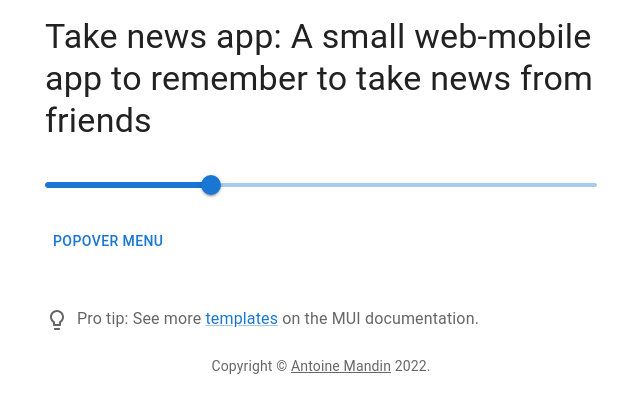
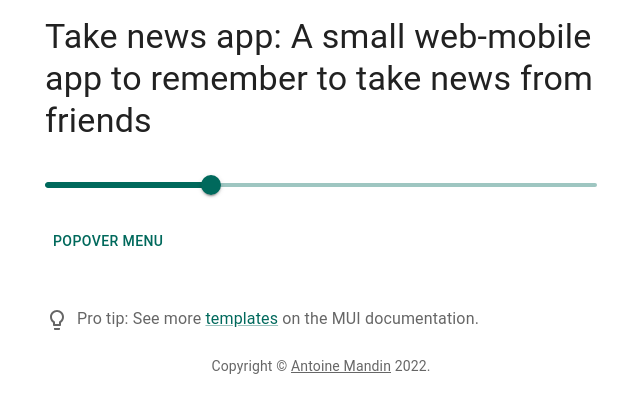
Before and after one commit to Doreapp/TakeNews, a React (Create React App) app: page / in a window 1280 px wide. Shown: the top 412 px of the page, without its empty margins (319-959 px from the left). Built offline with nearby package versions, Linux system fonts and the light colour scheme.

Commit message:
:lipstick: Introduce theme and logo

```diff
--- /dev/null
+++ b/src/Theme.tsx
@@ -0,0 +1,21 @@
+/**
+ * App theme options
+ *
+ * One may use:
+ * - https://m2.material.io/resources/color/ to find suiting colors
+ * - https://app.brandmark.io/v3/ to generate a name/logo
+ * - https://mui.com/material-ui/customization/theming/ to test colors rendering
+ */
+
+import { ThemeOptions } from '@mui/material/styles';
+
+export const themeOptions: ThemeOptions = {
+    palette: {
+        primary: {
+        main: "#00695c",
+        },
+        secondary: {
+        main: "#afb42b",
+        },
+    },
+};
--- a/src/index.tsx
+++ b/src/index.tsx
@@ -4,6 +4,7 @@ import { createTheme, StyledEngineProvider, ThemeProvider } from '@mui/material/
 import { CssBaseline } from '@mui/material';
 import './index.css';
 import App from './App';
+import { themeOptions } from './Theme';
 
 const rootElement = document.getElementById('root');
 const root = createRoot(rootElement!);
@@ -23,6 +24,7 @@ const theme = createTheme({
       },
     },
   },
+  ...themeOptions
 });
 
 root.render(
```
Also changed, not shown: public/logo.svg (added).
